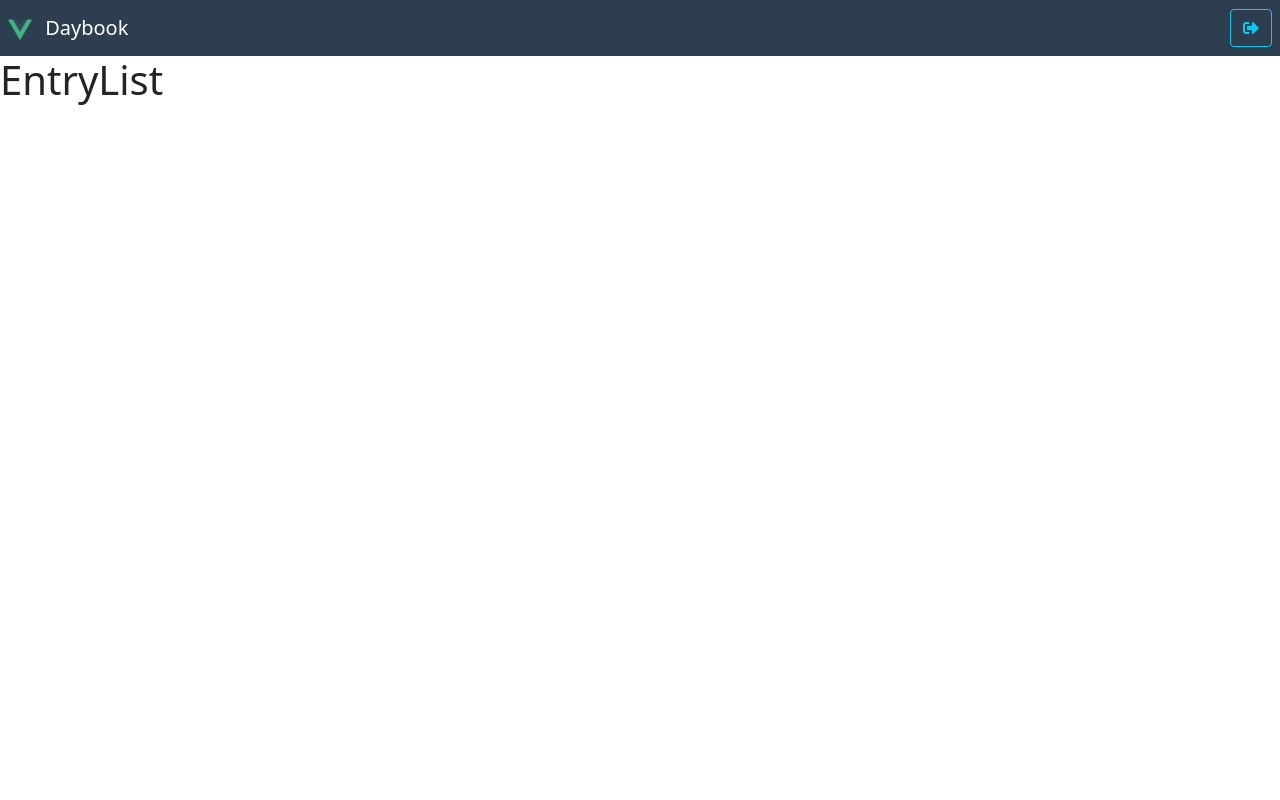
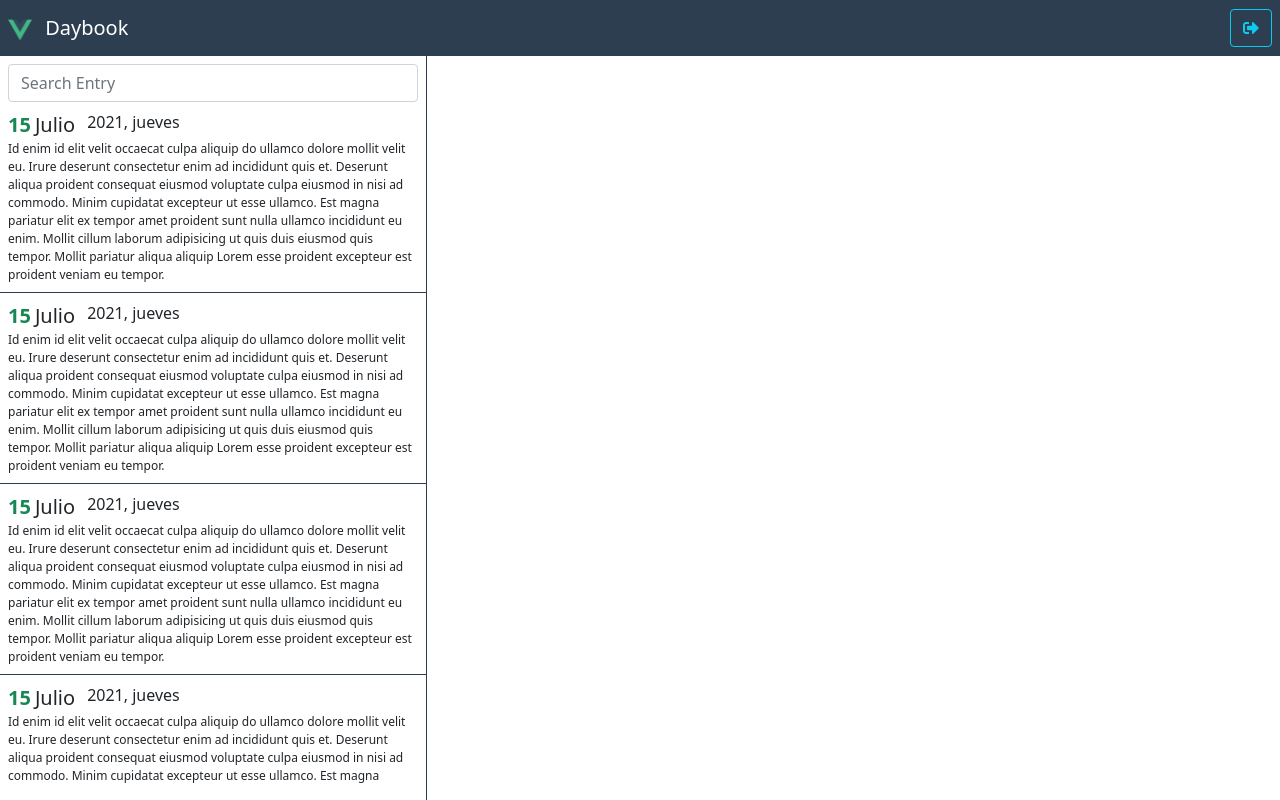
Before and after one commit to Emme243/journal, a Vue app: page / in a window 1280 px wide. Both pictures are taken after a click on the button "Success". Built offline with nearby package versions, Linux system fonts and the light colour scheme.

Commit message:
Maquetación inicial de un sidebar para el daybook (EntryList.vue) y de un componente individual por cada entrada (Entry.vue)

```diff
--- /dev/null
+++ b/src/modules/daybook/components/Entry.vue
@@ -0,0 +1,38 @@
+<template>
+  <div class="entry-container pointer p-2">
+    <div class="entry-title d-flex">
+      <span class="text-success fs-5 fw-bold">15</span>
+      <span class="mx-1 fs-5">Julio</span>
+      <span class="mx-2 fw-light">2021, jueves</span>
+    </div>
+
+    <div class="entry-description">
+      Id enim id elit velit occaecat culpa aliquip do ullamco dolore mollit velit eu. Irure deserunt
+      consectetur enim ad incididunt quis et. Deserunt aliqua proident consequat eiusmod voluptate
+      culpa eiusmod in nisi ad commodo. Minim cupidatat excepteur ut esse ullamco. Est magna
+      pariatur elit ex tempor amet proident sunt nulla ullamco incididunt eu enim. Mollit cillum
+      laborum adipisicing ut quis duis eiusmod quis tempor. Mollit pariatur aliqua aliquip Lorem
+      esse proident excepteur est proident veniam eu tempor.
+    </div>
+  </div>
+</template>
+
+<script>
+export default {}
+</script>
+
+<style lang="scss">
+.entry-container {
+  border-bottom: 1px solid #2c3e50;
+  transition: 0.2s all ease-in;
+
+  &:hover {
+    background-color: lighten($color: grey, $amount: 45);
+    transition: 0.2s all ease-in;
+  }
+
+  .entry-description {
+    font-size: 12px;
+  }
+}
+</style>
--- a/src/modules/daybook/components/EntryList.vue
+++ b/src/modules/daybook/components/EntryList.vue
@@ -1,7 +1,32 @@
 <template>
-  <h1>EntryList</h1>
+  <div class="entry-list-container">
+    <div class="px-2 pt-2">
+      <input type="text" class="form-control" placeholder="Search Entry" />
+    </div>
+
+    <div class="entry-scrollarea">
+      <Entry v-for="item in 100" :key="item"></Entry>
+    </div>
+  </div>
 </template>
 
 <script>
-export default {}
+import { defineAsyncComponent } from 'vue'
+
+export default {
+  components: {
+    Entry: defineAsyncComponent(() => import('./Entry.vue'))
+  }
+}
 </script>
+
+<style lang="scss" scoped>
+.entry-list-container {
+  border-right: 1px solid #2c3e50;
+  height: calc(100vh - 56px);
+}
+.entry-scrollarea {
+  height: calc(100vh - 115px);
+  overflow: scroll;
+}
+</style>
--- a/src/styles/styles.scss
+++ b/src/styles/styles.scss
@@ -10,3 +10,7 @@ $theme-colors: (
 );
 
 @import 'bootstrap/scss/bootstrap.scss';
+
+.pointer {
+  cursor: pointer;
+}
```
